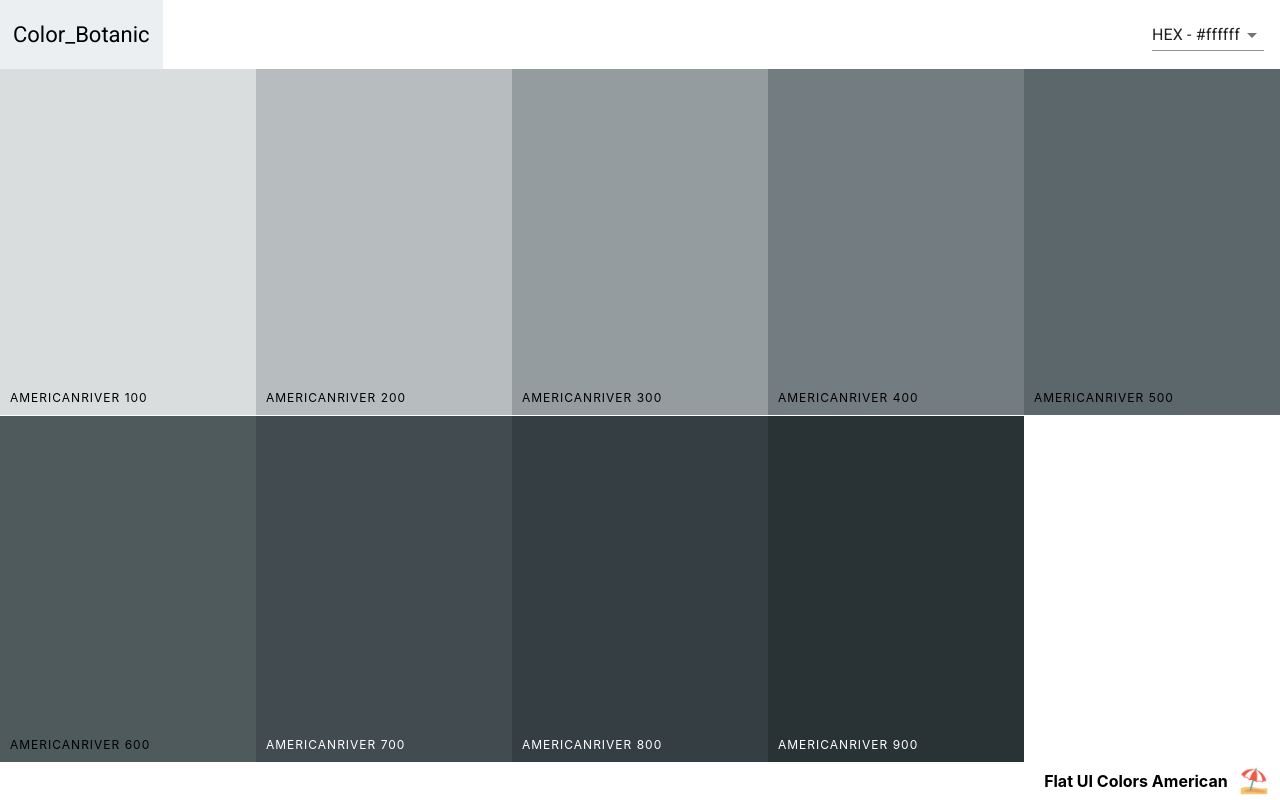
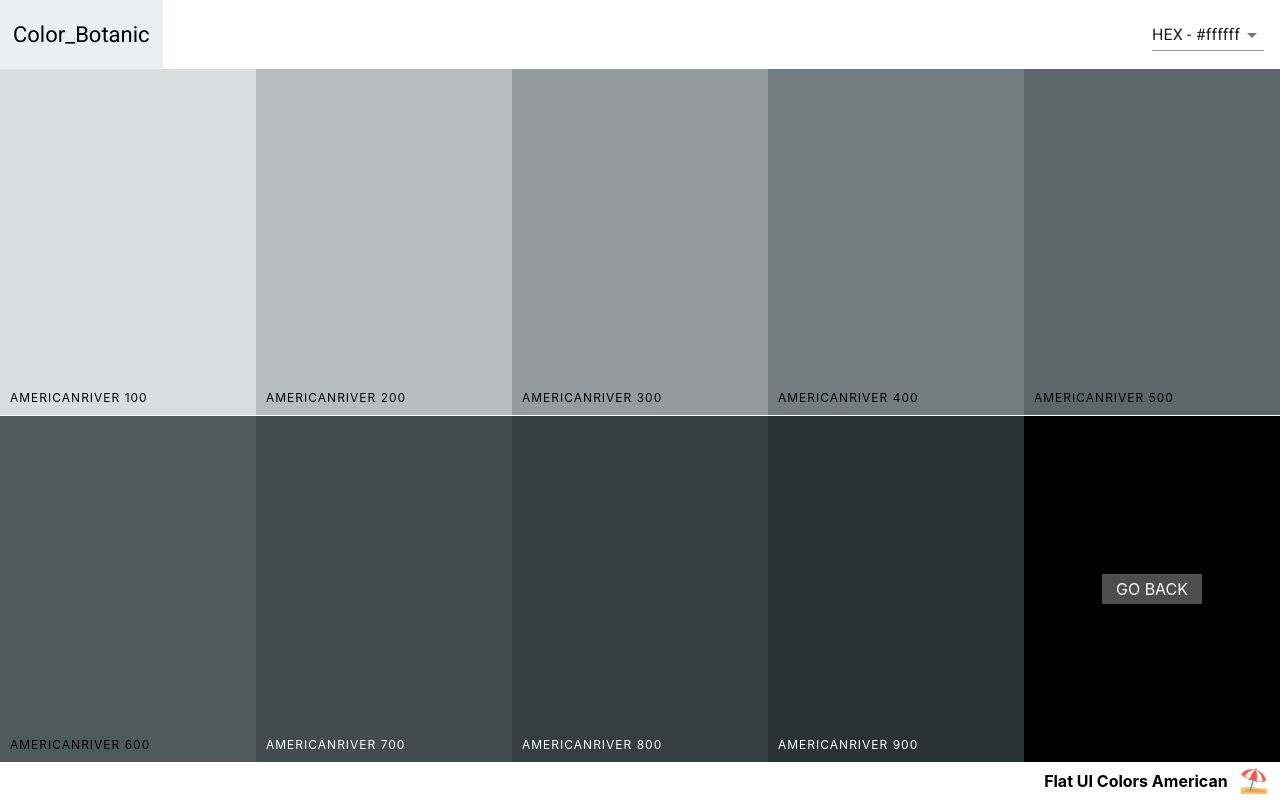
Before and after one commit to appsius/Color_Botanic, a React (Create React App) app: page /palette/flat-ui-colors-american/americanriver in a window 1280 px wide. Built offline with nearby package versions, Linux system fonts and the light colour scheme.

Commit message:
Refactor Palette Styles

```diff
--- a/src/Palette.css
+++ b/src/Palette.css
@@ -1,12 +1,12 @@
-.Palette {
+/* .Palette {
   height: 100vh;
   display: flex;
   flex-direction: column;
-}
+} */
 
-.Palette-colors {
+/* .Palette-colors {
   height: 90%;
-}
+} */
 
 .Palette-footer {
   background-color: white;
--- a/src/Palette.js
+++ b/src/Palette.js
@@ -2,7 +2,19 @@
 import ColorBox from './ColorBox';
 import Navbar from './Navbar';
 import PaletteFooter from './PaletteFooter';
+import { withStyles } from '@material-ui/core/styles';
 import './Palette.css';
+
+const styles = {
+  Palette: {
+    height: '100vh',
+    display: 'flex',
+    flexDirection: 'column'
+  },
+  colors: {
+    height: '90%'
+  }
+};
 
 class Palette extends Component {
   constructor(props) {
@@ -19,6 +31,7 @@
   }
   render() {
     const { colors, paletteName, emoji, id } = this.props.palette;
+    const { classes } = this.props;
     const { level, format } = this.state;
     const colorBoxes = colors[level].map(color => (
       <ColorBox
@@ -30,18 +43,18 @@
       />
     ));
     return (
-      <div className='Palette'>
+      <div className={classes.Palette}>
         <Navbar
           level={level}
           changeLevel={this.changeLevel}
           handleChange={this.changeFormat}
           showingAllColors
         />
-        <div className='Palette-colors'>{colorBoxes}</div>
+        <div className={classes.colors}>{colorBoxes}</div>
         <PaletteFooter paletteName={paletteName} emoji={emoji} />
       </div>
     );
   }
 }
 
-export default Palette;
+export default withStyles(styles)(Palette);
--- a/src/SingleColorPalette.js
+++ b/src/SingleColorPalette.js
@@ -2,7 +2,49 @@
 import { Link } from 'react-router-dom';
 import Navbar from './Navbar';
 import PaletteFooter from './PaletteFooter';
+import { withStyles } from '@material-ui/core/styles';
 import ColorBox from './ColorBox';
+
+const styles = {
+  Palette: {
+    height: '100vh',
+    display: 'flex',
+    flexDirection: 'column'
+  },
+  colors: {
+    height: '90%'
+  },
+  goBack: {
+    width: '20%',
+    height: '50%',
+    margin: '0 auto',
+    display: 'inline-block',
+    position: 'relative',
+    cursor: 'pointer',
+    marginBottom: '-3.5px',
+    opacity: 1,
+    backgroundColor: 'black',
+    '& a': {
+      color: 'white',
+      width: '100px',
+      height: '30px',
+      position: 'absolute',
+      display: 'inline-block',
+      top: '50%',
+      left: '50%',
+      marginLeft: '-50px',
+      marginTop: '-15px',
+      textAlign: 'center',
+      outline: 'none',
+      background: 'rgba(255, 255, 255, 0.3)',
+      fontSize: '1rem',
+      lineHeight: '30px',
+      textTransform: 'uppercase',
+      border: 'none',
+      textDecoration: 'none'
+    }
+  }
+};
 
 class SingleColorPalette extends Component {
   constructor(props) {
@@ -29,6 +71,7 @@
   render() {
     const { format } = this.state;
     const { paletteName, emoji, id } = this.props.palette;
+    const { classes } = this.props;
     const colorBoxes = this._shades.map(color => (
       <ColorBox
         key={color.name}
@@ -38,14 +81,12 @@
       />
     ));
     return (
-      <div className='SingleColorPalette Palette'>
+      <div className={classes.Palette}>
         <Navbar handleChange={this.changeFormat} showingAllColors={false} />
-        <div className='Palette-colors'>
+        <div className={classes.colors}>
           {colorBoxes}
-          <div className='go-back ColorBox'>
-            <Link to={`/palette/${id}`} className='back-button'>
-              GO BACK
-            </Link>
+          <div className={classes.goBack}>
+            <Link to={`/palette/${id}`}>GO BACK</Link>
           </div>
         </div>
         <PaletteFooter paletteName={paletteName} emoji={emoji} />
@@ -54,4 +95,4 @@
   }
 }
 
-export default SingleColorPalette;
+export default withStyles(styles)(SingleColorPalette);
```
